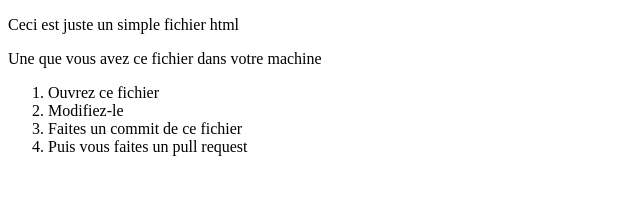
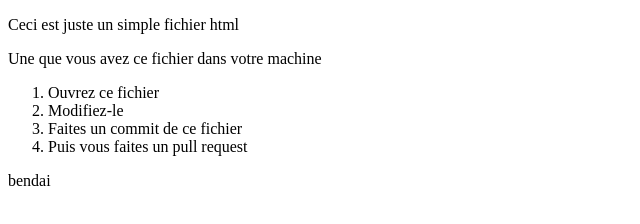
Before and after one commit to littljo/exos, a plain HTML site: page index.html in a window 1280 px wide. Shown: the full height of the page, 0-640 px from the left. Drawn offline with Linux system fonts and the light colour scheme.

Commit message:
Bendai.md
Echo

```diff
--- a/index.html
+++ b/index.html
@@ -14,5 +14,6 @@
             <li>Puis vous faites un pull request</li>
         </ol>
     </p>
+<P>bendai <p>
 </body>
 </html>
```
